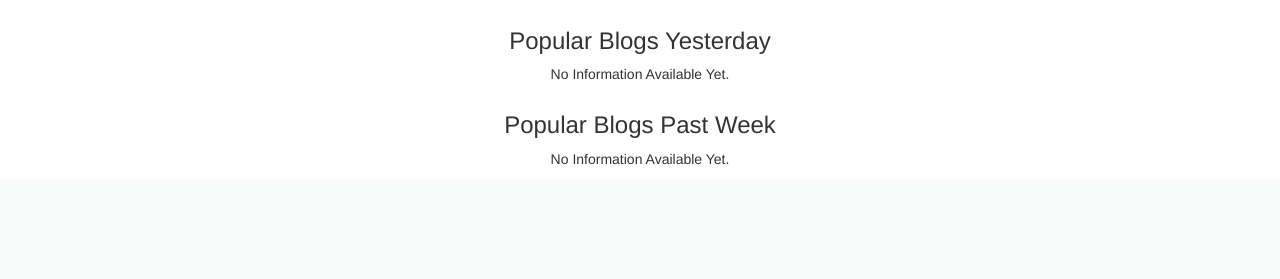
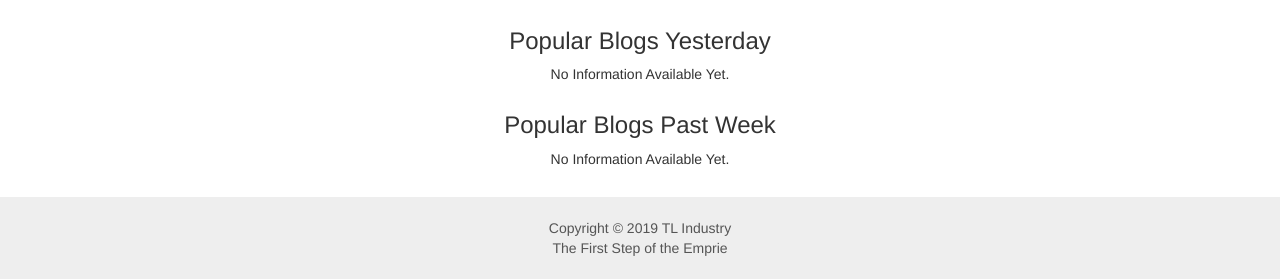
Before and after one commit to tigerlgy/mysite_1, a Django app: page / in a window 1280 px wide. Shown: the part 703-982 px from the top of the page. Before the commit the page ends 868 px from the top, so only its background shows below. Run offline with Django 3.2, Linux system fonts and the light colour scheme; data that the repository does not hold is empty; some libraries are stand-ins or nearby versions.

Commit message:
add it copyright

```diff
--- a/static/base.css
+++ b/static/base.css
@@ -18,3 +18,19 @@ ul{
 ul.navbar-right{
     margin-right:0;
 }
+
+div.footer {
+    margin-top: 2em;
+    background-color: #eee;
+    color: #555;
+}
+
+div.website-info {
+    text-align: center;
+    padding-top: 1.5em;
+    padding-bottom: 1.5em;
+}
+
+div.website-info p {
+    margin-bottom: 0;
+}
--- a/templates/base.html
+++ b/templates/base.html
@@ -70,6 +70,13 @@
     {% block content %}{% endblock %}
     <script type="text/javascript" src="{% static 'jquery-3.4.1.min.js' %}"></script>
     <script type="text/javascript" src="{% static 'bootstrap-3.3.7/js/bootstrap.min.js' %}"></script>
+    <!-- footer -->
+    <div class="footer">
+        <div class="website-info">
+            <p> Copyright © 2019 TL Industry</p>
+            <p> The First Step of the Emprie </p>
+        </div>
+    </div>
     <!-- Modal -->
     <div class="modal fade" id="login_modal" tabindex="-1" role="dialog">
         <div class="modal-dialog modal-sm" role="document">
```
